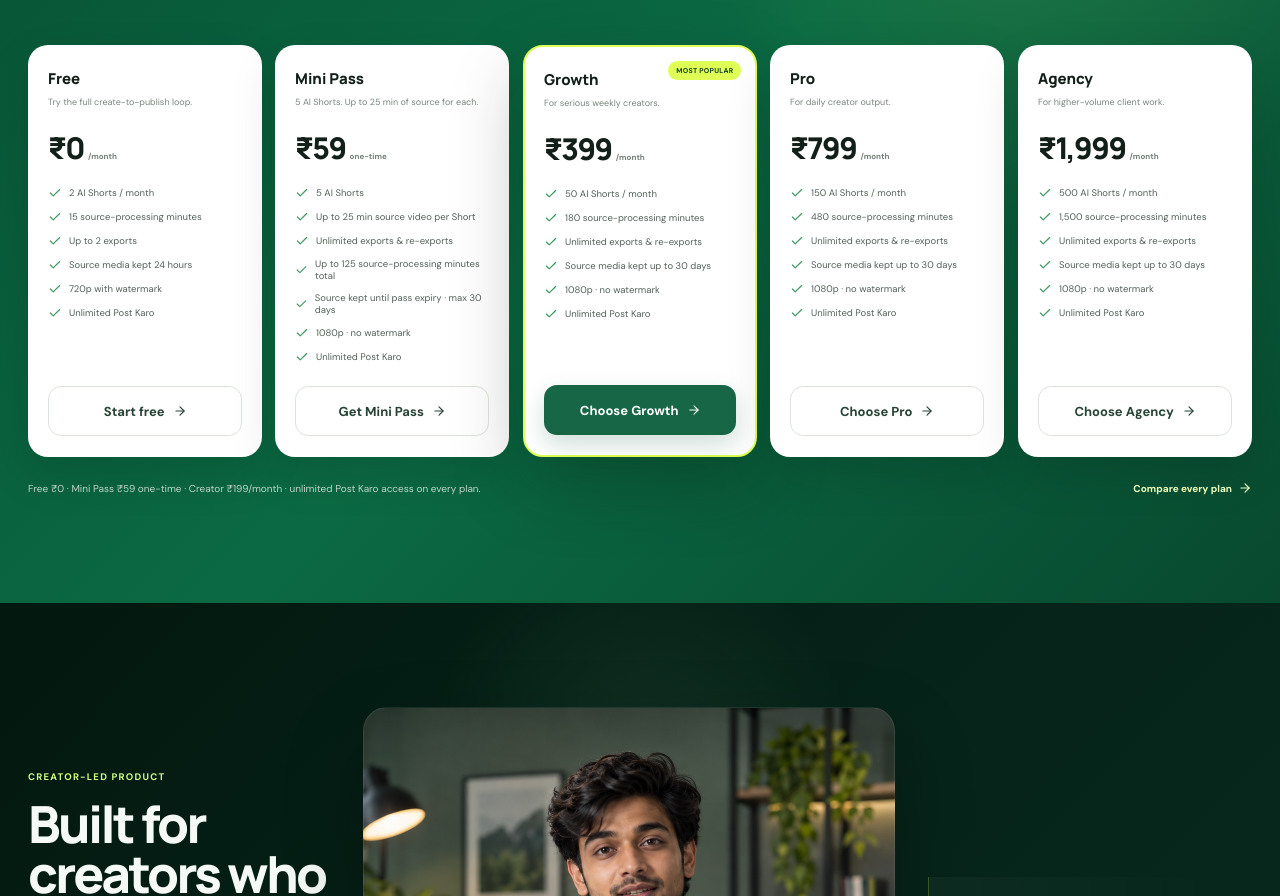
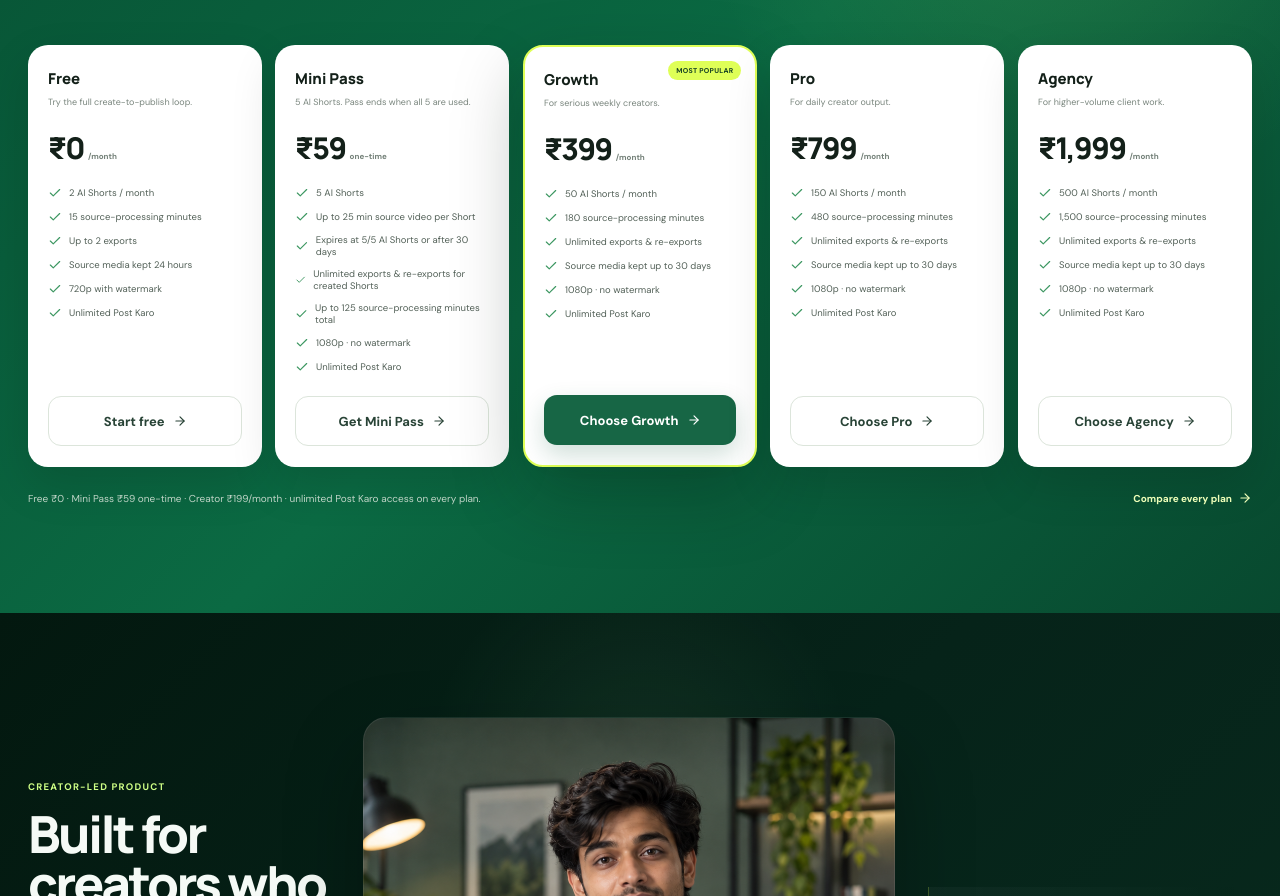
Before and after one commit to faikmulla6-cpu/Clipkaro, a Next.js app in the folder frontend/: page / in a window 1280 px wide. Shown: the part 6654-7550 px from the top of the page. Built offline with nearby package versions, Linux system fonts and the light colour scheme; no server answers.

Commit message:
Document Mini Pass expiry at five Shorts

```diff
--- a/frontend/components/HomeExperience.tsx
+++ b/frontend/components/HomeExperience.tsx
@@ -58,7 +58,7 @@ const audiences = [
 
 const plans = [
   { name: "Free", price: "₹0", suffix: "/month", note: "Try the full create-to-publish loop.", items: ["2 AI Shorts / month", "15 source-processing minutes", "Up to 2 exports", "Source media kept 24 hours", "720p with watermark", "Unlimited Post Karo"], href: "/signup", featured: false },
-  { name: "Mini Pass", price: "₹59", suffix: "one-time", note: "5 AI Shorts. Up to 25 min of source for each.", items: ["5 AI Shorts", "Up to 25 min source video per Short", "Unlimited exports & re-exports", "Up to 125 source-processing minutes total", "Source kept until pass expiry · max 30 days", "1080p · no watermark", "Unlimited Post Karo"], href: "/signup?plan=mini_pass", featured: false },
+  { name: "Mini Pass", price: "₹59", suffix: "one-time", note: "5 AI Shorts. Pass ends when all 5 are used.", items: ["5 AI Shorts", "Up to 25 min source video per Short", "Expires at 5/5 AI Shorts or after 30 days", "Unlimited exports & re-exports for created Shorts", "Up to 125 source-processing minutes total", "1080p · no watermark", "Unlimited Post Karo"], href: "/signup?plan=mini_pass", featured: false },
   { name: "Growth", price: "₹399", suffix: "/month", note: "For serious weekly creators.", items: ["50 AI Shorts / month", "180 source-processing minutes", "Unlimited exports & re-exports", "Source media kept up to 30 days", "1080p · no watermark", "Unlimited Post Karo"], href: "/signup?plan=growth", featured: true },
   { name: "Pro", price: "₹799", suffix: "/month", note: "For daily creator output.", items: ["150 AI Shorts / month", "480 source-processing minutes", "Unlimited exports & re-exports", "Source media kept up to 30 days", "1080p · no watermark", "Unlimited Post Karo"], href: "/signup?plan=pro", featured: false },
   { name: "Agency", price: "₹1,999", suffix: "/month", note: "For higher-volume client work.", items: ["500 AI Shorts / month", "1,500 source-processing minutes", "Unlimited exports & re-exports", "Source media kept up to 30 days", "1080p · no watermark", "Unlimited Post Karo"], href: "/signup?plan=agency", featured: false },
```
